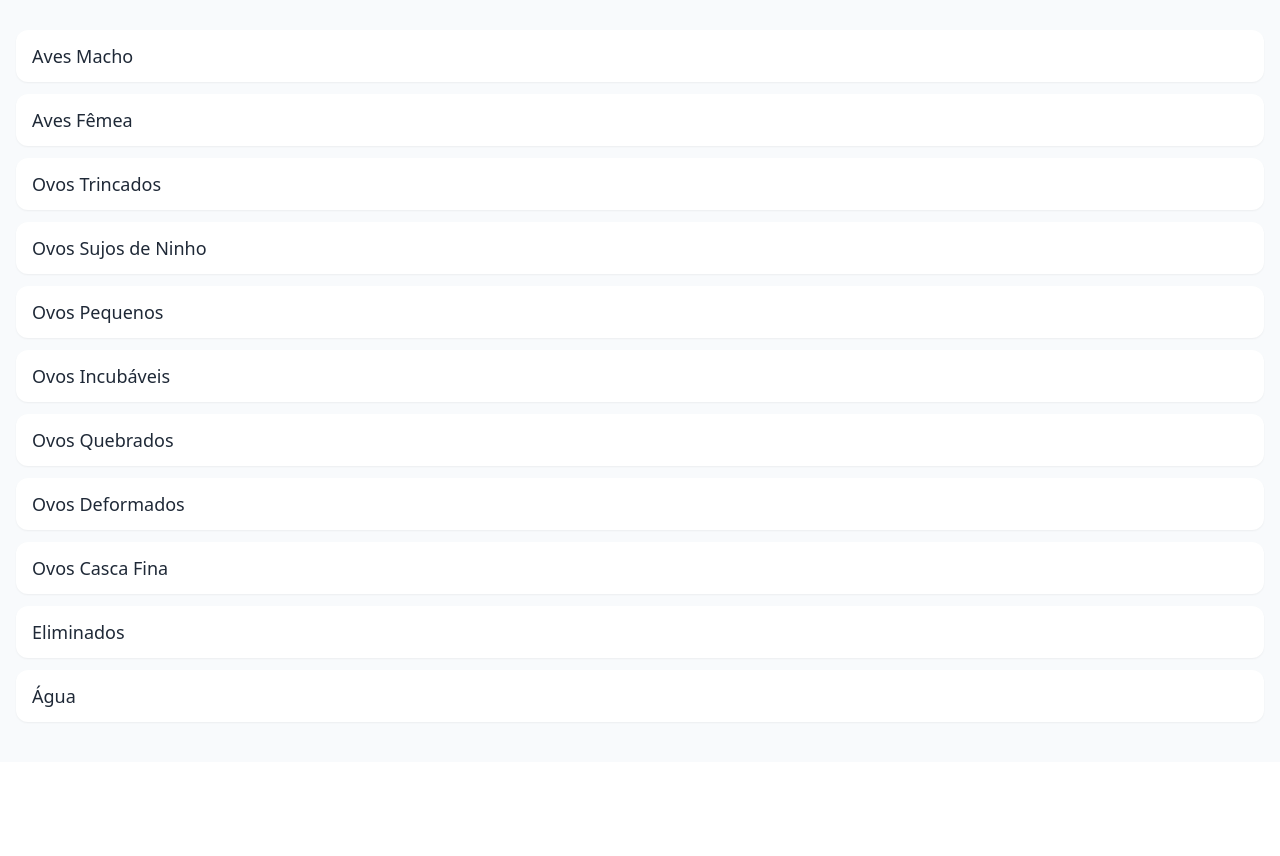
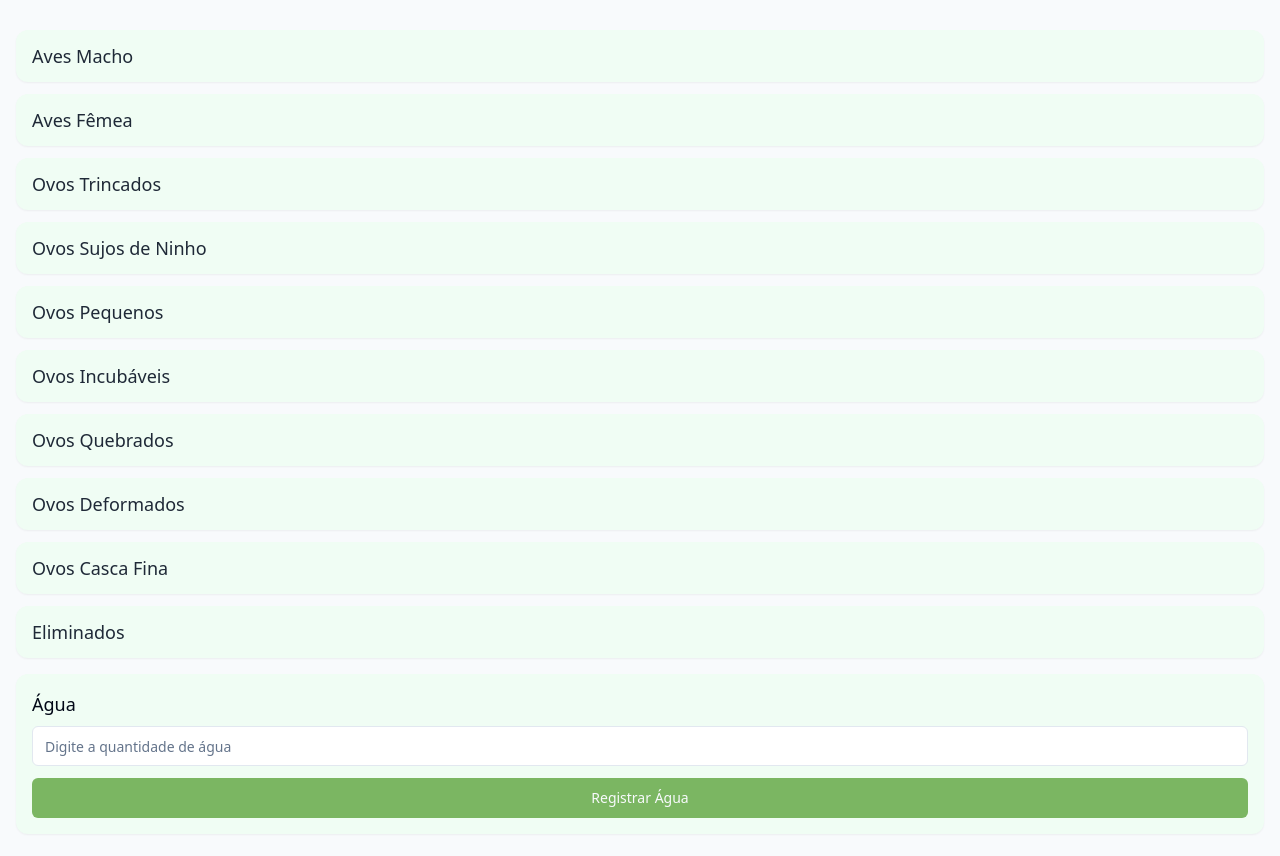
Before and after one commit to JoaoVitor75/egg-venture-manager, a React (Vite) app: page / in a window 1280 px wide. Shown: the part 166-1022 px from the top of the page. Before the commit the page ends 928 px from the top, so only its background shows below. Built offline with nearby package versions, Linux system fonts and the light colour scheme.

Commit message:
Enhance water input field
Make the water input a text field with a submit button and style the name cards with a shade of green.

```diff
--- a/src/components/EggTypeButton.tsx
+++ b/src/components/EggTypeButton.tsx
@@ -21,7 +21,7 @@ const EggTypeButton: React.FC<EggTypeButtonProps> = ({ egg }) => {
       className={`w-full py-3 px-4 rounded-xl text-left font-medium relative shadow-sm ${
         isSelected
           ? 'bg-egg-green text-white'
-          : 'bg-white text-gray-800 hover:bg-gray-50'
+          : 'bg-green-50 text-gray-800 hover:bg-green-100'
       }`}
     >
       <span className="text-lg">{egg.name}</span>
--- a/src/pages/Home.tsx
+++ b/src/pages/Home.tsx
@@ -5,10 +5,15 @@ import EggCounter from '@/components/EggCounter';
 import { useEggContext } from '@/contexts/EggContext';
 import AviarySelector from '@/components/AviarySelector';
 import TrayValueDisplay from '@/components/TrayValueDisplay';
-import { useEffect } from 'react';
+import { useEffect, useState } from 'react';
+import { Input } from '@/components/ui/input';
+import { Button } from '@/components/ui/button';
+import { useToast } from '@/hooks/use-toast';
 
 const Home = () => {
-  const { eggs, selectedEgg, setSelectedEgg } = useEggContext();
+  const { eggs, selectedEgg, setSelectedEgg, updateEggCount } = useEggContext();
+  const [waterValue, setWaterValue] = useState('');
+  const { toast } = useToast();
 
   // Fechar o contador quando mudar de página
   useEffect(() => {
@@ -16,6 +21,30 @@ const Home = () => {
       setSelectedEgg(null);
     };
   }, [setSelectedEgg]);
+
+  // Encontrar o egg do tipo Água
+  const waterEgg = eggs.find(egg => egg.name === 'Água');
+
+  const handleWaterSubmit = () => {
+    if (waterEgg) {
+      const units = parseInt(waterValue) || 0;
+
+      // Atualizar o valor da água
+      updateEggCount(waterEgg.id, 0, units);
+
+      // Mostrar confirmação
+      toast({
+        title: "Água registrada",
+        description: `${units} unidades de água foram registradas`,
+      });
+
+      // Limpar o campo
+      setWaterValue('');
+    }
+  };
+
+  // Filtrar água da lista principal
+  const eggTypesWithoutWater = eggs.filter(egg => egg.name !== 'Água');
 
   return (
     <div className="min-h-screen bg-slate-50 flex flex-col">
@@ -27,11 +56,31 @@ const Home = () => {
           <TrayValueDisplay />
         </div>
 
-        <div className="grid gap-3 pb-6">
-          {eggs.map(egg => (
+        <div className="grid gap-3 mb-4">
+          {eggTypesWithoutWater.map(egg => (
             <EggTypeButton key={egg.id} egg={egg} />
           ))}
         </div>
+
+        {/* Seção de Água */}
+        {waterEgg && (
+          <div className="bg-green-50 p-4 rounded-xl shadow-sm mb-4">
+            <h3 className="text-lg font-medium mb-2">Água</h3>
+            <Input
+              type="number"
+              value={waterValue}
+              onChange={(e) => setWaterValue(e.target.value)}
+              placeholder="Digite a quantidade de água"
+              className="mb-3"
+            />
+            <Button
+              onClick={handleWaterSubmit}
+              className="w-full bg-egg-green hover:bg-egg-green-dark"
+            >
+              Registrar Água
+            </Button>
+          </div>
+        )}
       </div>
 
       {selectedEgg && <EggCounter />}
```
